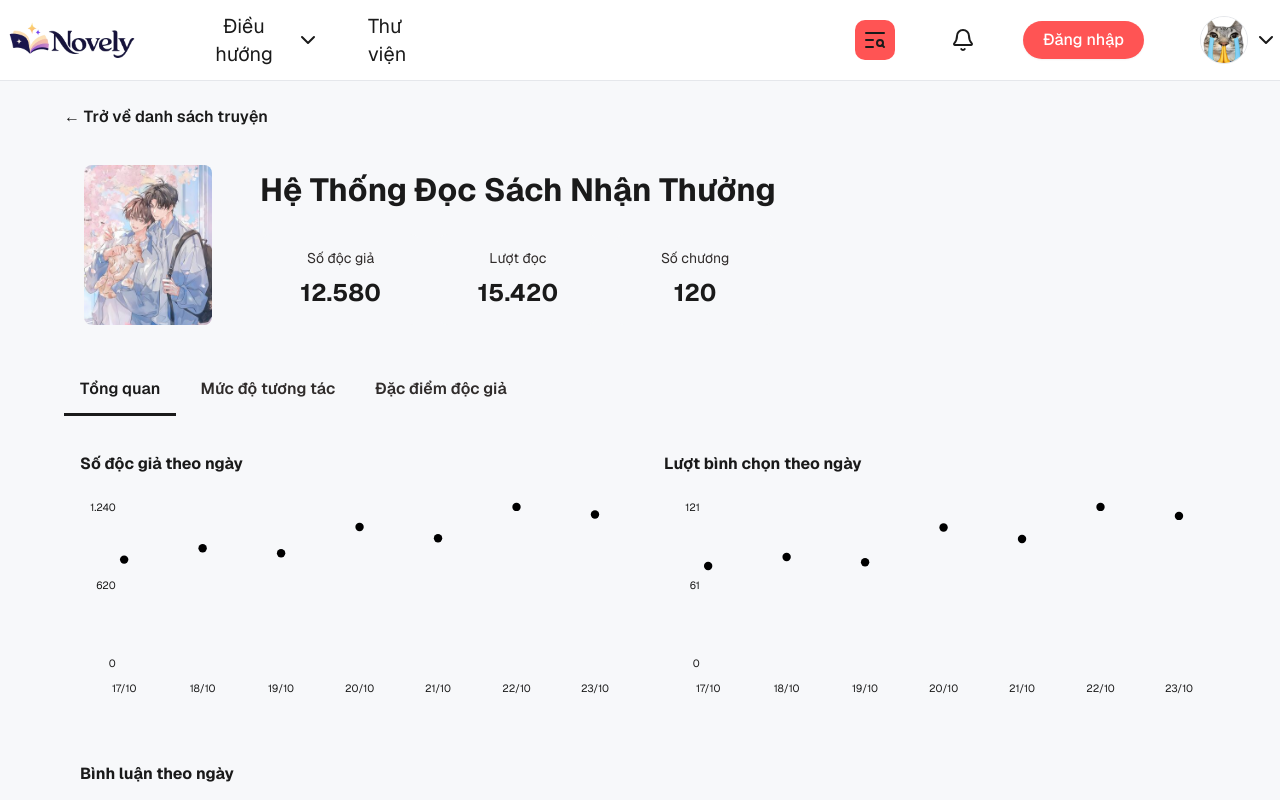
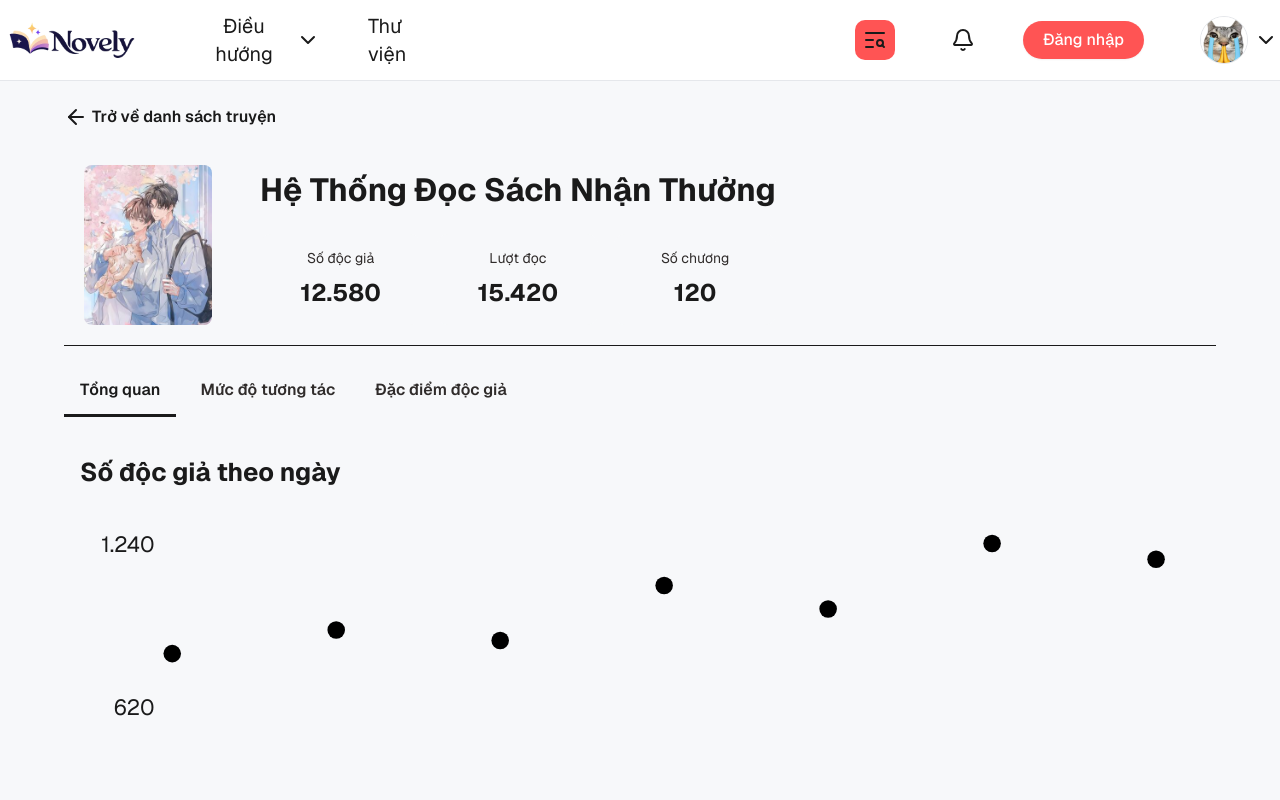
Before and after one commit to heimingtou/Novely, a Next.js app: page /Writer/statistics/1 in a window 1280 px wide. Shown: the top 800 px of the page. Built offline with nearby package versions, Linux system fonts and the light colour scheme.

Commit message:
feat:layout dashboard

```diff
--- a/src/components/WriterStatistics/StatisticsDashboard.jsx
+++ b/src/components/WriterStatistics/StatisticsDashboard.jsx
@@ -4,6 +4,7 @@ import { useState } from 'react'
 import Link from 'next/link'
 import './statistics.css'
 import Image from "next/image";
+import { ArrowBigLeftDashIcon, ArrowLeft } from 'lucide-react';
 const dashboardTabs = [
     { id: 'overview', label: 'Tổng quan' },
     { id: 'engagement', label: 'Mức độ tương tác' },
@@ -171,7 +172,7 @@ export default function StatisticsDashboard({ statistics }) {
 
     return (
         <main className="writer-statistics">
-            <Link className="statistics-back-link" href="/Writer">← Trở về danh sách truyện</Link>
+            <Link className="statistics-back-link flex flex-row gap-1" href="/Writer"> <span><ArrowLeft/></span><span> Trở về danh sách truyện</span></Link>
             <header className="statistics-header">
                 <div className="imgCart flex flex-row gap-2.5">
                     <div className="imgCart__image">
@@ -197,6 +198,7 @@ export default function StatisticsDashboard({ statistics }) {
                 </div>
 
             </header>
+            <hr/>
 
             <nav className="statistics-tabs" role="tablist" aria-label="Thống kê truyện">
                 {dashboardTabs.map((tab) => (
--- a/src/components/WriterStatistics/statistics.css
+++ b/src/components/WriterStatistics/statistics.css
@@ -4,7 +4,7 @@
 }
 
 .statistics-back-link {
-    display: inline-block;
+    /* display: inline-block; */
     margin-bottom: 1rem;
     color: var(--color-primary);
     font-weight: 600;
@@ -12,9 +12,9 @@
 
 .statistics-header {
     padding: 1.25rem;
-    border: 1px solid var(--color-border);
+    /* border: 1px solid var(--color-border);
     border-radius: 1rem;
-    background: var(--color-card);
+    background: var(--color-card); */
 }
 
 .imgCart {
@@ -97,21 +97,21 @@
 
 .statistics-chart-grid {
     display: grid;
-    grid-template-columns: repeat(2, minmax(0, 1fr));
+    grid-template-columns: repeat(1, minmax(0, 1fr));
     gap: 1rem;
 }
 
 .statistics-chart-card {
     min-width: 0;
     padding: 1rem;
-    border: 1px solid var(--color-border);
+    /* border: 1px solid var(--color-border);
     border-radius: 1rem;
-    background: var(--color-card);
+    background: var(--color-card); */
 }
 
 .statistics-chart-card h2 {
     margin-bottom: 0.75rem;
-    font-size: 1rem;
+    font-size: clamp(1rem,2vw,2rem);
     font-weight: 700;
 }
 
--- a/src/components/navbar/navbar.js
+++ b/src/components/navbar/navbar.js
@@ -109,7 +109,10 @@ export default function Navbar() {
              ( <>
               <button className='btn-avt'> <span><UserPen/> </span>  <span>profile</span></button>
               <hr className='w-full'/>
-              <button className='btn-avt'> <span><PencilSparkles/></span><span>writer</span></button>
+              <Link href="/Writer">
+                  <button className='btn-avt'> <span><PencilSparkles/></span><span>writer</span></button>
+              </Link>
+
               <div className='block md:hidden'>
                 <button className='btn-avt '> <span><BellIcon/></span><span>thông báo</span></button>
               </div>
```
